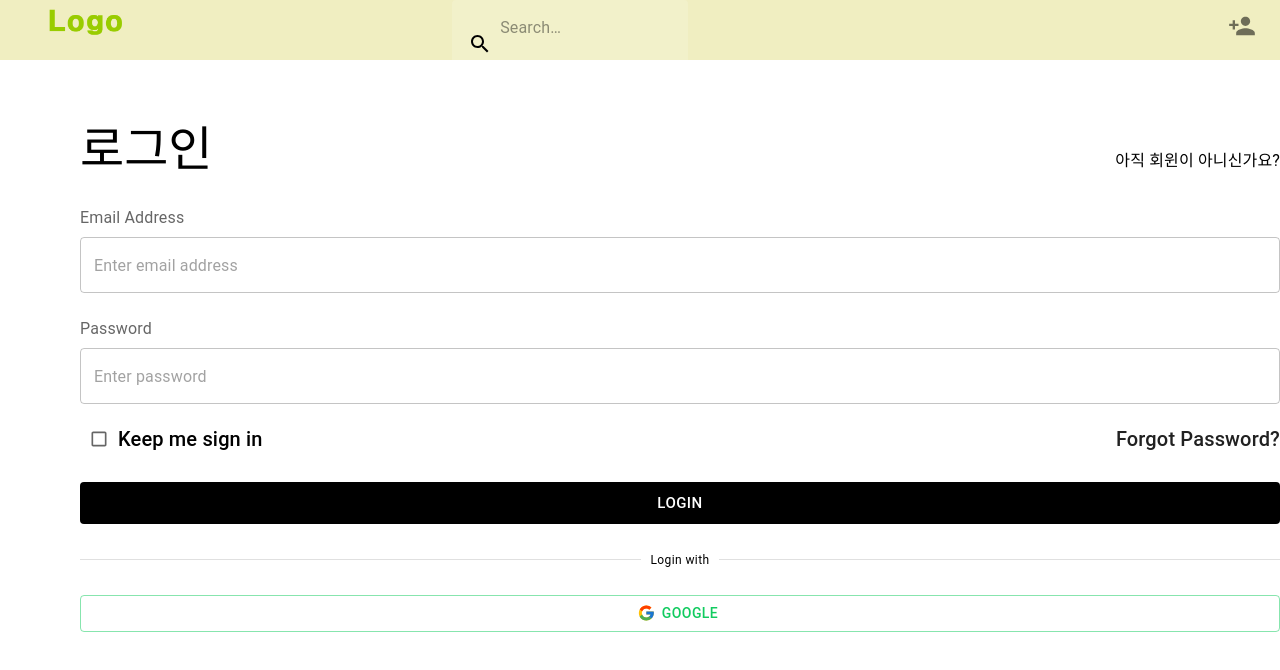
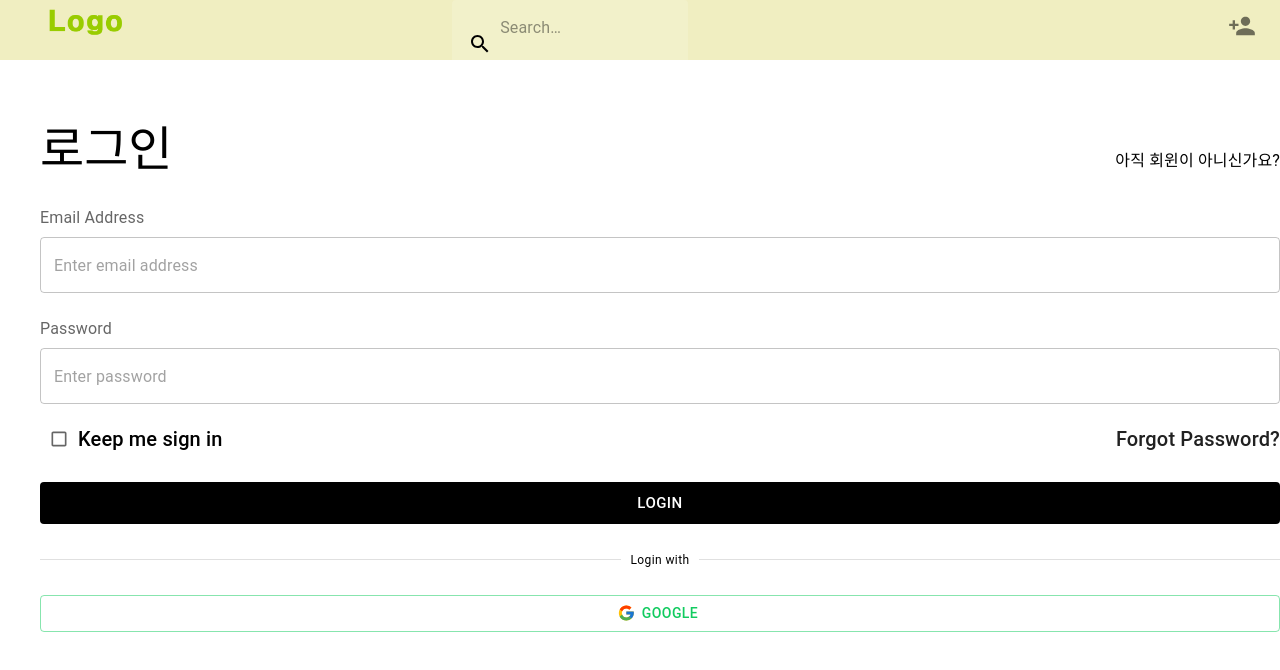
Before and after one commit to byunsuyoung/MM, a React (Create React App) app in the folder frontend/: page /login in a window 1280 px wide. Shown: the top 670 px of the page. Built offline with nearby package versions, Linux system fonts and the light colour scheme.

Commit message:
login 수정

```diff
--- a/frontend/src/pages/user/login.tsx
+++ b/frontend/src/pages/user/login.tsx
@@ -10,6 +10,7 @@ import { useNavigate } from 'react-router-dom';
 import { BaseUrl } from '../../util/axiosApi';
 import axios from 'axios';
 import { set } from '../../reducers/userReducer';
+import { useSelector, useDispatch } from 'react-redux';
 
 // material-ui
 import {
@@ -28,6 +29,7 @@ import {
   Typography,
   Box
 } from '@mui/material';
+import { access } from 'fs';
 
 const Login: React.FC = () => {
 
@@ -53,29 +55,26 @@ const Login: React.FC = () => {
     const goPwsearch = () => {
       navigate('/pwsearch')
     };
-/*
-    const login = () => {
-      const url = BaseUrl + "/user/login"
-      axios.post(url, {
-          headers:
-          {
-              "Content-Type": "application/json"
-          },
-          body: { email: email, pw: pw }
+
+    const goLogin = () => {
+      const url = BaseUrl + "/user/login/normal/"
+      axios.post(url,
+        {
+          headers: { withCredentials: true },
+          body: { email: '', password: '' }
       })
-      .then(function(response) {
-          dispatch(set({type: String(response.data.uno), email: email}))
-              goHome()
-      })
-      .catch(function(error) {
-          alert('로그인정보를 확인해 주세요')
-      })
+      .then(response => {
+        const {accessToken} = response.data;
+        axios.defaults.headers.common['Authorization'] = 'Bearer ${accessToken}';
+        goHome()
+      }).catch(error => {
+        alert('로그인정보를 확인해 주세요')
+      });
   };
-  */
 
     return (
         <div className='login'>
-          <Box sx={{marginLeft: 10}}>
+          <Box sx={{marginLeft: 5}}>
           <Grid container spacing={3}>
            <Grid item xs={12}>
             <Stack direction="row" justifyContent="space-between" alignItems="baseline" sx={{ mb: { xs: -0.5, sm: 0.5 } }}>
@@ -89,12 +88,12 @@ const Login: React.FC = () => {
             <Formik
               initialValues={{
               email: '',
-              pw: '',
+              password: '',
               submit: null
         }}
         validationSchema={Yup.object().shape({
-          email: Yup.string().email('Must be a valid email').max(255).required('Email is required'),
-          password: Yup.string().max(255).required('Password is required')
+          email: Yup.string().matches(/^[^@\s]+@[^@\s]+\.[^@\s]+$/, '이메일 형식에 맞지 않습니다. ').max(255).required('이메일을 입력해 주세요.'),
+          password: Yup.string().max(255).required('비밀번호를 입력해 주세요.')
         })}
         onSubmit={async (values, { setErrors, setStatus, setSubmitting }) => {
           try {
@@ -135,10 +134,10 @@ const Login: React.FC = () => {
                   <InputLabel htmlFor="password-login">Password</InputLabel>
                   <OutlinedInput
                     fullWidth
-                    error={Boolean(touched.pw && errors.pw)}
+                    error={Boolean(touched.password && errors.password)}
                     id="-password-login"
                     type={showPassword ? 'text' : 'password'}
-                    value={values.pw}
+                    value={values.password}
                     name="password"
                     onBlur={handleBlur}
                     onChange={handleChange}
@@ -156,9 +155,9 @@ const Login: React.FC = () => {
                     }
                     placeholder="Enter password"
                   />
-                  {touched.pw && errors.pw && (
+                  {touched.password && errors.password && (
                     <FormHelperText error id="standard-weight-helper-text-password-login">
-                      {errors.pw}
+                      {errors.password}
                     </FormHelperText>
                   )}
                 </Stack>
@@ -189,7 +188,7 @@ const Login: React.FC = () => {
                 </Grid>
               )}
               <Grid item xs={12}>
-                  <Button disableElevation disabled={isSubmitting} fullWidth size="large" type="submit" variant="contained" color="primary">
+                  <Button onClick={() => {goLogin()}} disableElevation disabled={isSubmitting} fullWidth size="large" type="submit" variant="contained" color="primary">
                     Login
                   </Button>
               </Grid>
```
